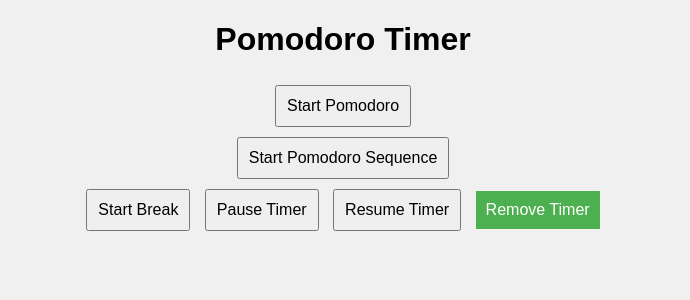
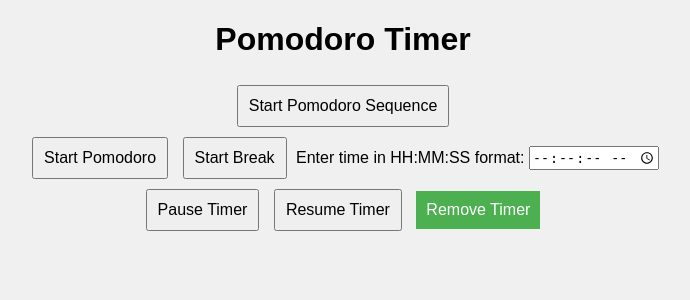
Before and after one commit to fizzxz/RPi-Led-Matrix-Python, a Flask app: page / in a window 1280 px wide. Shown: the top 300 px of the page, without its empty margins (297-987 px from the left). Run offline with Flask 3, Linux system fonts and the light colour scheme.

Commit message:
Added ability to set timer by HH:MM:SS from html.

```diff
--- a/src/RPi-Led-Matrix-Python/pomodoro_web.py
+++ b/src/RPi-Led-Matrix-Python/pomodoro_web.py
@@ -28,7 +28,7 @@ def start_pomodoro():
     if user_id not in utilities.user_timers:
         utilities.user_timers[user_id] = {
             "type": "pomodoro",
-            "remaining_time": duration * utilities.MINUTE,
+            "remaining_time": duration,
             "paused": False,
         }
     print(utilities.user_timers)
@@ -44,7 +44,7 @@ def start_break():
     if user_id not in utilities.user_timers:
         utilities.user_timers[user_id] = {
             "type": "break",
-            "remaining_time": duration * utilities.MINUTE,
+            "remaining_time": duration,
             "paused": False,
         }
     print(utilities.user_timers)
--- a/src/RPi-Led-Matrix-Python/templates/timer.html
+++ b/src/RPi-Led-Matrix-Python/templates/timer.html
@@ -1,6 +1,7 @@
 <!DOCTYPE html>
 <html lang="en">
 <!-- http://192.168.50.127:5000 -->
+
 <head>
     <meta charset="UTF-8">
     <meta name="viewport" content="width=device-width, initial-scale=1.0">
@@ -48,29 +49,33 @@
 
     <h1>Pomodoro Timer</h1>
     <div id="statusDisplay"></div>
-    <button id="pomodoroBtn" onclick="
-            startTimer('start_pomodoro')
-            //<!-- updateTimerDisplay() -->
-        ">
-        Start Pomodoro
-    </button>
+
     <div id="startSequenceSection">
         <button id="startSequenceBtn" onclick="startPomodoroSequence()
         ">
             Start Pomodoro Sequence
         </button>
     </div>
-    <button id="breakBtn" onclick="
-    startTimer('start_break');
-    //<!-- updateTimerDisplay()-->
+    <div id="timerInput">
+        <button id="pomodoroBtn" onclick="
+    startTimer('start_pomodoro')
+    //<!-- updateTimerDisplay() -->
     ">
-        Start Break
-    </button>
+            Start Pomodoro
+        </button>
+        <button id="breakBtn" onclick="startTimer('start_break')">
+            Start Break
+        </button>
+        <label for="timeInput">Enter time in HH:MM:SS format:</label>
+        <input type="time" id="timeInput" step="1">
+    </div>
+
     <button id="pauseBtn" onclick="pauseTimer()">Pause Timer</button>
     <button id="resumeBtn" onclick="resumeTimer()">Resume Timer</button>
     <button id="removeTimerBtn" onclick="removeTimer()">Remove Timer</button>
     <div id="timerDisplay"></div>
 
+    <!-- <button onclick="getTimeInput()">Get Time Input</button> -->
     <script>
 
         var isTimerRunning = localStorage.getItem('isTimerRunning') === 'true';
@@ -106,8 +111,23 @@
                 updateStatusDisplay('Timer is already running. Please wait for it to complete.');
                 return;
             }
+            var timeInput = document.getElementById("timeInput").value;
 
-            var duration = prompt("Enter timer duration in minutes:");
+            // Check if a valid time is entered
+            if (!isValidTimeFormat(timeInput)) {
+                alert("Invalid time format. Please enter in HH:MM:SS format.");
+                return;
+            }
+
+            var timeParts = timeInput.split(":");
+            // Set default values for missing fields
+            var hours = timeParts[0] || "00";
+            var minutes = timeParts[1] || "00";
+            var seconds = timeParts[2] || "00";
+
+            // Convert time to seconds
+            var duration = parseInt(hours, 10) * 3600 + parseInt(minutes, 10) * 60 + parseInt(seconds, 10);
+
 
             if (duration !== null && duration !== "") {
                 // Disable buttons during the timer
@@ -220,6 +240,11 @@
                 })
                 .catch(error => console.error('Error:', error));
         }
+        // Function to validate the time format
+        function isValidTimeFormat(input) {
+            var timeRegex = /^([01]\d|2[0-3]):([0-5]\d):([0-5]\d)$/;
+            return timeRegex.test(input);
+        }
 
         function enableButtons() {
             document.getElementById('pomodoroBtn').disabled = false;
```
